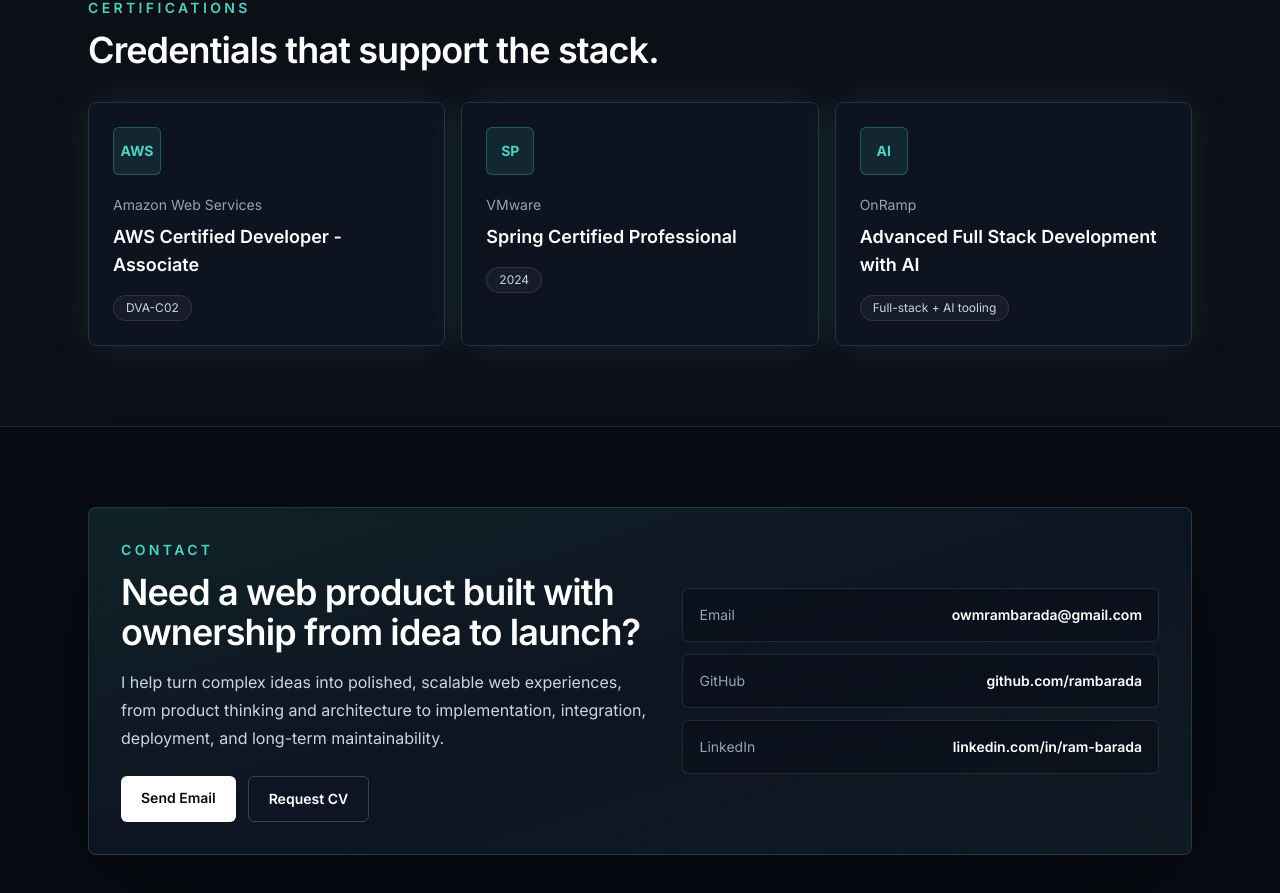
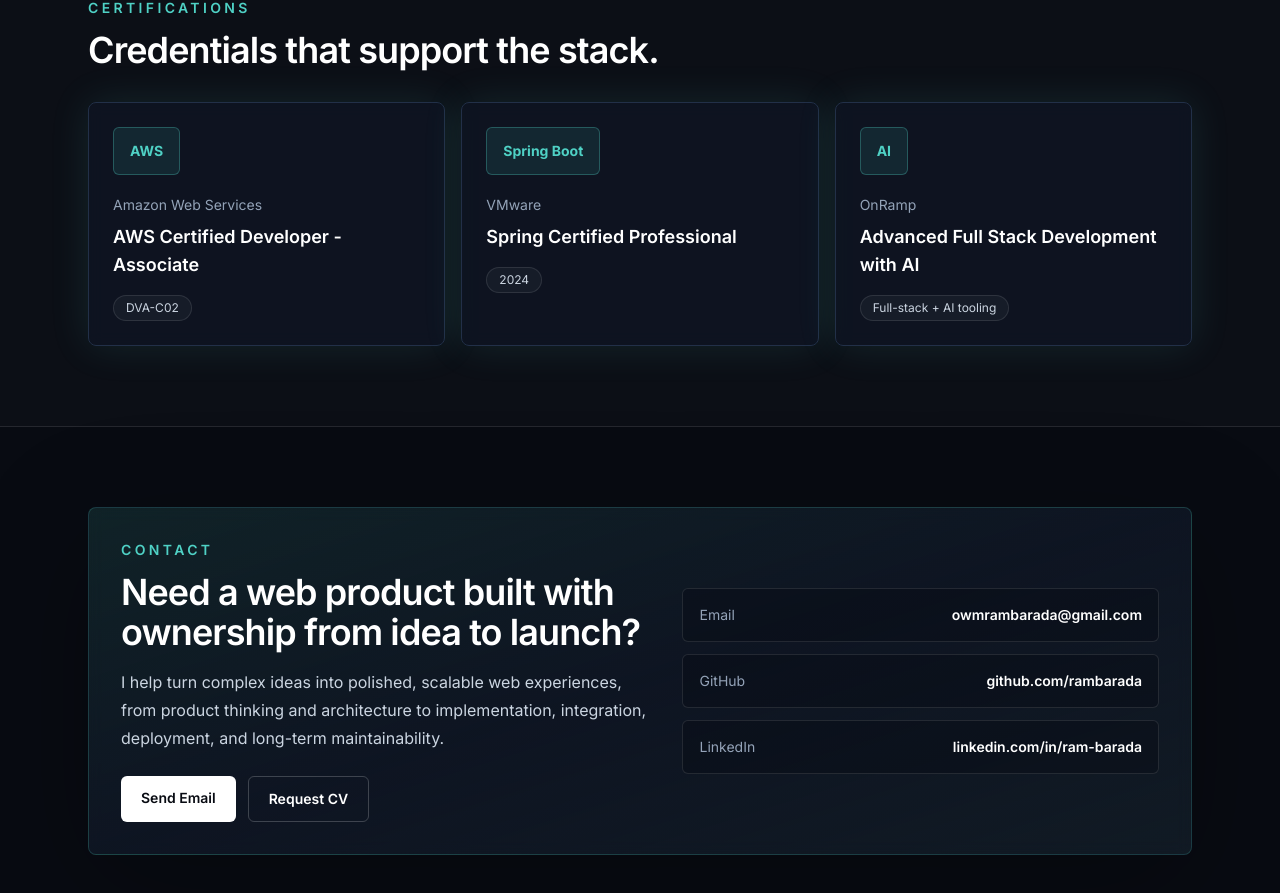
Before and after one commit to rambarada/portfolio-website, a Next.js app: page / in a window 1280 px wide. Shown: the part 3973-4866 px from the top of the page. Built offline with nearby package versions, Linux system fonts and the light colour scheme.

Commit message:
style: refine certification badge labels

```diff
--- a/components/sections/Certifications.tsx
+++ b/components/sections/Certifications.tsx
@@ -8,7 +8,7 @@ export function Certifications() {
       <div className="grid gap-4 md:grid-cols-3">
         {certifications.map((certification) => (
           <Card key={certification.name} className="p-6">
-            <div className="mb-5 flex h-12 w-12 items-center justify-center rounded-md border border-accent/30 bg-accent/10 text-sm font-bold text-accent">
+            <div className="mb-5 flex h-12 w-fit px-4 items-center justify-center rounded-md border border-accent/30 bg-accent/10 text-sm font-bold text-accent">
               {certification.badge}
             </div>
             <p className="text-sm text-slate-400">{certification.issuer}</p>
--- a/data/portfolio.ts
+++ b/data/portfolio.ts
@@ -207,7 +207,7 @@ export const certifications: Certification[] = [
     name: "Spring Certified Professional",
     issuer: "VMware",
     detail: "2024",
-    badge: "SP",
+    badge: "Spring Boot",
   },
   {
     name: "Advanced Full Stack Development with AI",
```
